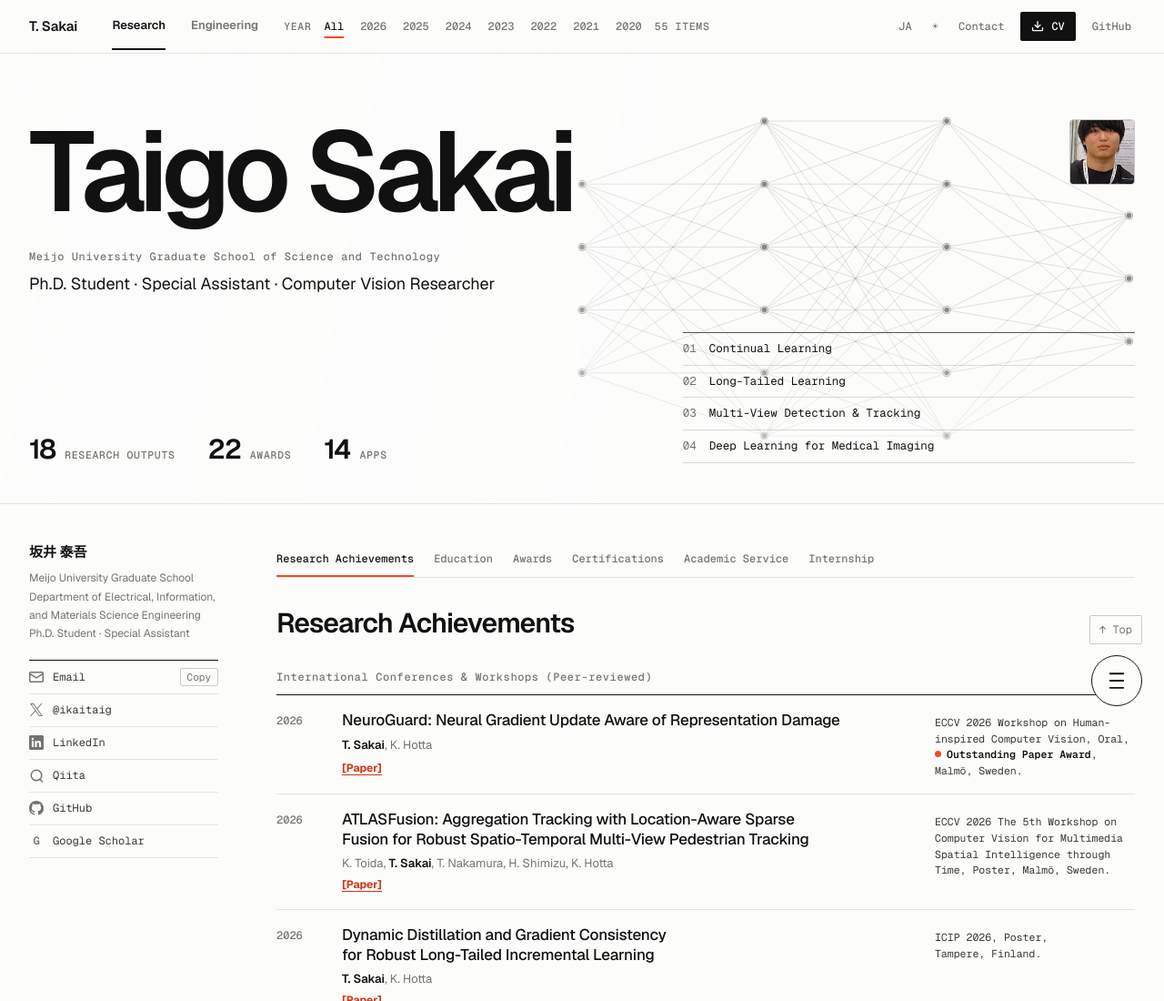
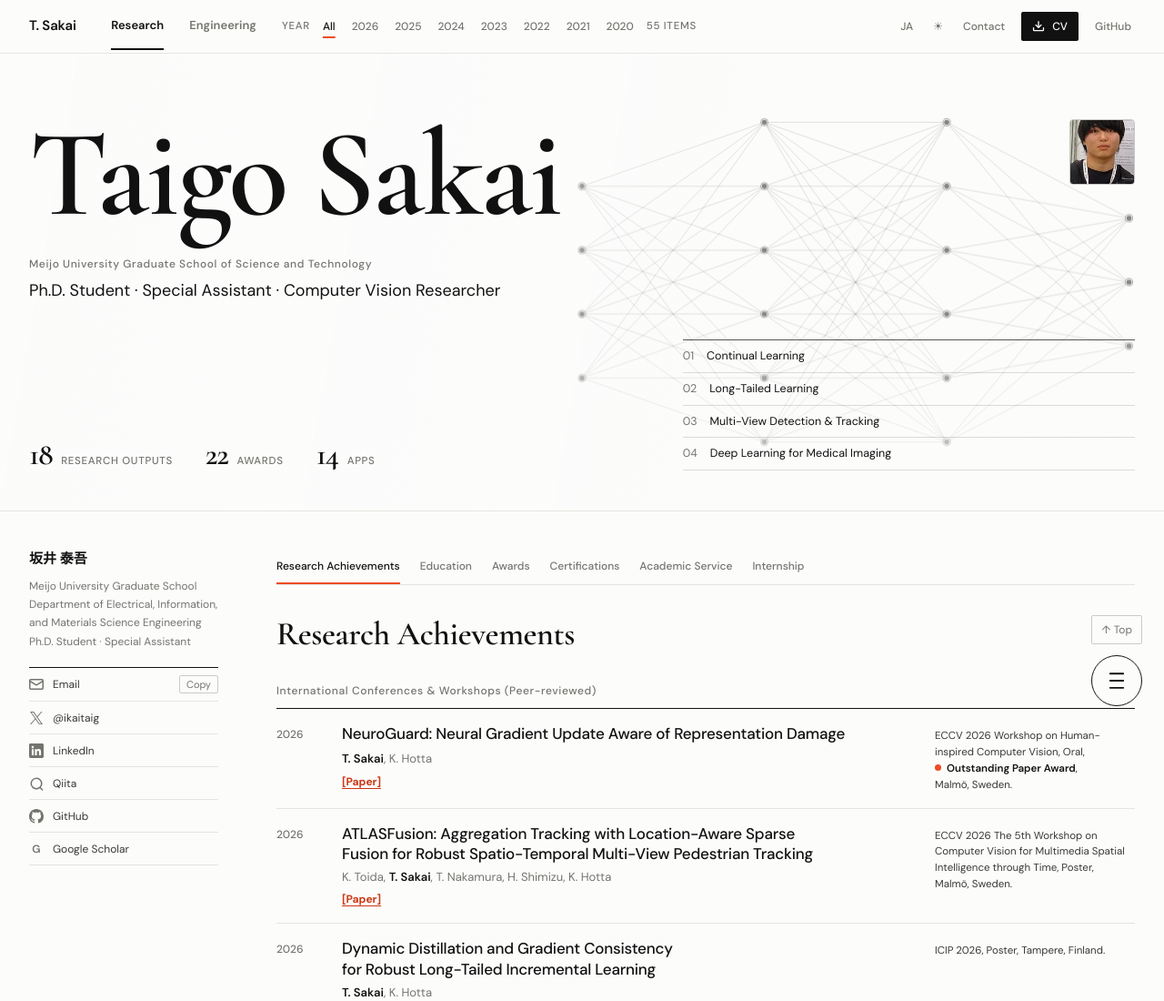
Before and after one commit to sakai1250/sakai1250.github.io, a plain HTML site: page index.html in a window 1280 px wide. Shown: the top 1100 px of the page at 91% size. Drawn offline with nearby package versions, Linux system fonts and the light colour scheme; no server answers.

Commit message:
style: restore Cormorant Garamond and DM Sans
Return to the previous font pairing (Cormorant Garamond display, DM Sans body, Noto Sans JP) inside the Index design; update the design check and header maintainer to match.

```diff
--- a/index.html
+++ b/index.html
@@ -8,7 +8,7 @@
   <link rel="preconnect" href="https://fonts.googleapis.com">
   <link rel="preconnect" href="https://fonts.gstatic.com" crossorigin>
   <link
-    href="https://fonts.googleapis.com/css2?family=Geist:wght@400;500;600;700&family=Geist+Mono:wght@400;500;600&family=Noto+Sans+JP:wght@400;500;700&display=swap"
+    href="https://fonts.googleapis.com/css2?family=Cormorant+Garamond:wght@500;600;700&family=DM+Sans:wght@400;500;600;700&family=Noto+Sans+JP:wght@400;500;600;700&display=swap"
     rel="stylesheet" media="print" onload="this.media='all'">
   <meta name="viewport" content="width=device-width, initial-scale=1.0">
   <meta name="description"
@@ -33,7 +33,7 @@
   <meta name="twitter:description" content="Ph.D. Student and Special Assistant at Meijo University researching Continual Learning, Long-Tailed Learning, Multi-View Detection &amp; Tracking, and Deep Learning for Medical Imaging.">
   <meta name="twitter:image" content="https://sakai1250.github.io/assets/avatar.jpg">
   <meta name="twitter:image:alt" content="Portrait of Taigo Sakai">
-  <link rel="stylesheet" href="style.css?v=9790d7e7b9bd" />
+  <link rel="stylesheet" href="style.css?v=a9ce55e4497f" />
   <!-- Structured Data (JSON-LD) for SEO & Professionalism -->
   <script type="application/ld+json">
   {
--- a/style.css
+++ b/style.css
@@ -1,5 +1,5 @@
 /* === Taigo Sakai Portfolio — Index design system ===
-   Ruled paper, one accent hue, Geist / Geist Mono. No cards, soft shadows, or pills.
+   Ruled paper, one accent hue, Cormorant Garamond / DM Sans. No cards, soft shadows, or pills.
    The hero follows the theme: ink on paper (light), light lines on ink (dark). */
 
 @layer reset, tokens, base, layout, components;
@@ -37,8 +37,9 @@
     --hero-accent-rgb: 238, 75, 36;
     --hero-ink-rgb: 17, 17, 17;
     --hero-node-rgb: 252, 252, 251;
-    --font-sans: "Geist", "Noto Sans JP", "Hiragino Kaku Gothic ProN", "Yu Gothic", system-ui, sans-serif;
-    --font-mono: "Geist Mono", ui-monospace, SFMono-Regular, Menlo, "Noto Sans JP", monospace;
+    --font-sans: "DM Sans", "Noto Sans JP", "Hiragino Kaku Gothic ProN", "Yu Gothic", system-ui, sans-serif;
+    --font-mono: "DM Sans", "Noto Sans JP", system-ui, sans-serif;
+    --font-display: "Cormorant Garamond", Georgia, "Noto Serif JP", serif;
     --ease: cubic-bezier(0.22, 1, 0.36, 1);
     --gutter: clamp(16px, 4vw, 32px);
     --page-pad: max(var(--gutter), calc((100vw - 1240px) / 2));
@@ -295,10 +296,11 @@
   .header-identity { display: block; }
   .header-name {
     color: var(--hero-fg);
-    font-size: clamp(52px, 10.5vw, 124px);
+    font-family: var(--font-display);
+    font-size: clamp(60px, 11.5vw, 136px);
     font-weight: 600;
-    letter-spacing: -0.058em;
-    line-height: 0.92;
+    letter-spacing: -0.02em;
+    line-height: 0.9;
   }
   .header-subtitle {
     margin-top: 28px;
@@ -333,7 +335,7 @@
 
   .header-stats { display: flex; align-items: baseline; gap: 12px 36px; flex-wrap: wrap; margin-top: 40px; }
   .stat-item { display: flex; align-items: baseline; gap: 10px; color: var(--hero-fg); }
-  .stat-value { font-size: 30px; font-weight: 600; letter-spacing: -0.04em; line-height: 1; }
+  .stat-value { font-family: var(--font-display); font-size: 34px; font-weight: 600; letter-spacing: -0.04em; line-height: 1; }
   .stat-label { color: var(--hero-muted); font: 500 11.5px var(--font-mono); letter-spacing: 0.06em; text-transform: uppercase; }
   .hero a:hover { color: var(--accent); }
 
@@ -426,9 +428,10 @@
   .section-title {
     margin-bottom: 20px;
     color: var(--text-main);
-    font-size: clamp(24px, 3vw, 30px);
+    font-family: var(--font-display);
+    font-size: clamp(28px, 3.4vw, 36px);
     font-weight: 600;
-    letter-spacing: -0.03em;
+    letter-spacing: -0.01em;
     line-height: 1.2;
   }
   .section-title [lang="ja"], .subsection-title [lang="ja"] { letter-spacing: 0; }
@@ -697,7 +700,7 @@
     cursor: pointer;
   }
   .modal-img { width: 100%; max-height: 300px; object-fit: cover; border-radius: 4px; }
-  .modal-title { margin: 20px 44px 8px 0; font-size: 24px; font-weight: 600; letter-spacing: -0.02em; }
+  .modal-title { margin: 20px 44px 8px 0; font-family: var(--font-display); font-size: 28px; font-weight: 600; letter-spacing: -0.02em; }
   .modal-desc { color: var(--text-sub); }
   .modal-links { display: flex; gap: 8px 16px; flex-wrap: wrap; margin-top: 16px; }
 
```
Also changed, not shown: 2 other files.
